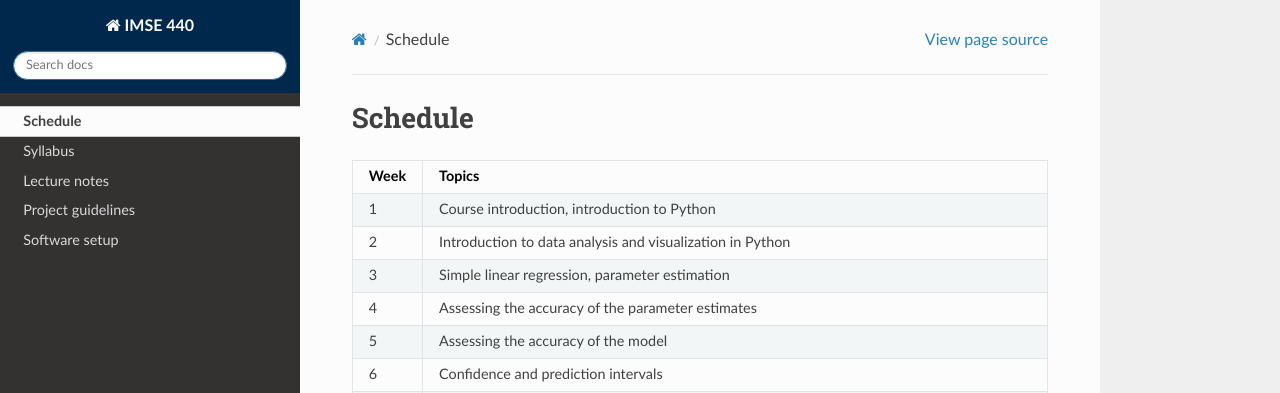
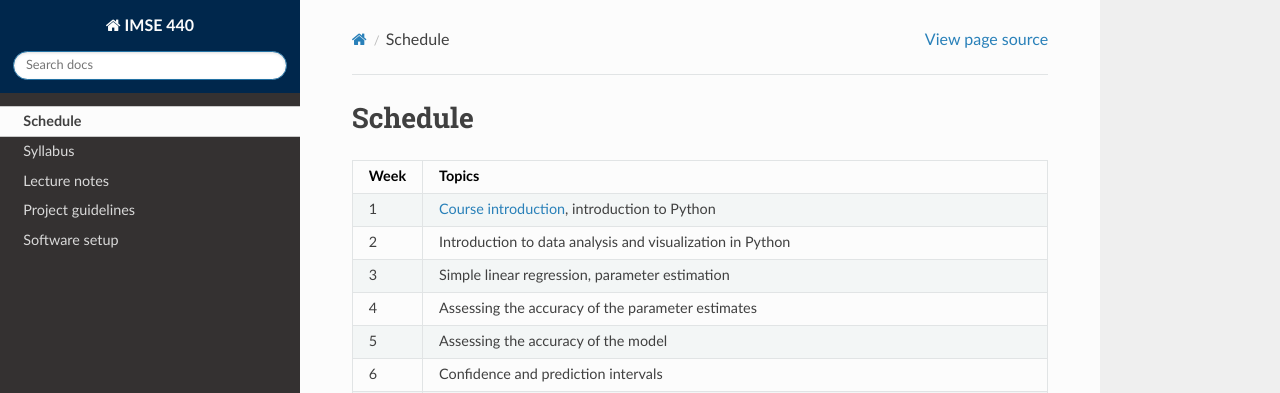
Before and after one commit to imse440/imse440.github.io, a Sphinx documentation site: the page built from docs/source/schedule.rst, in a window 1280 px wide. Shown: the top 393 px of the page. Built offline with Sphinx 7.4.7 and the Read the Docs theme 2.0.0, drawn with Linux system fonts in a browser that asks for light colours; part of the change alters nothing that is shown.

```diff
--- a/docs/source/schedule.rst
+++ b/docs/source/schedule.rst
@@ -8,7 +8,7 @@ Schedule
    * - Week
      - Topics
    * - 1
-     - Course introduction, introduction to Python
+     - `Course introduction <https://imse440.github.io/lectures/course-intro/>`__, introduction to Python
    * - 2
      - Introduction to data analysis and visualization in Python
    * - 3
```
